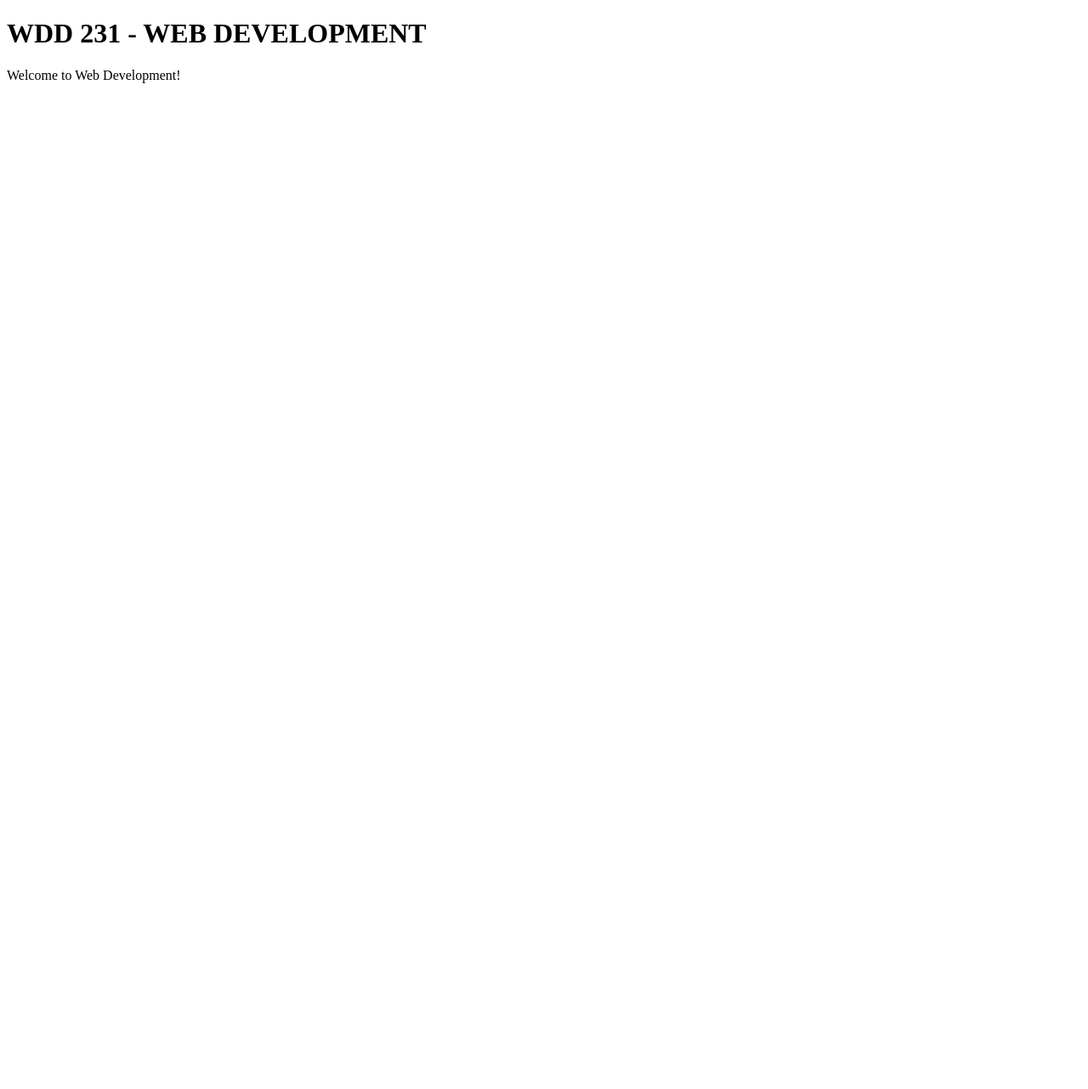
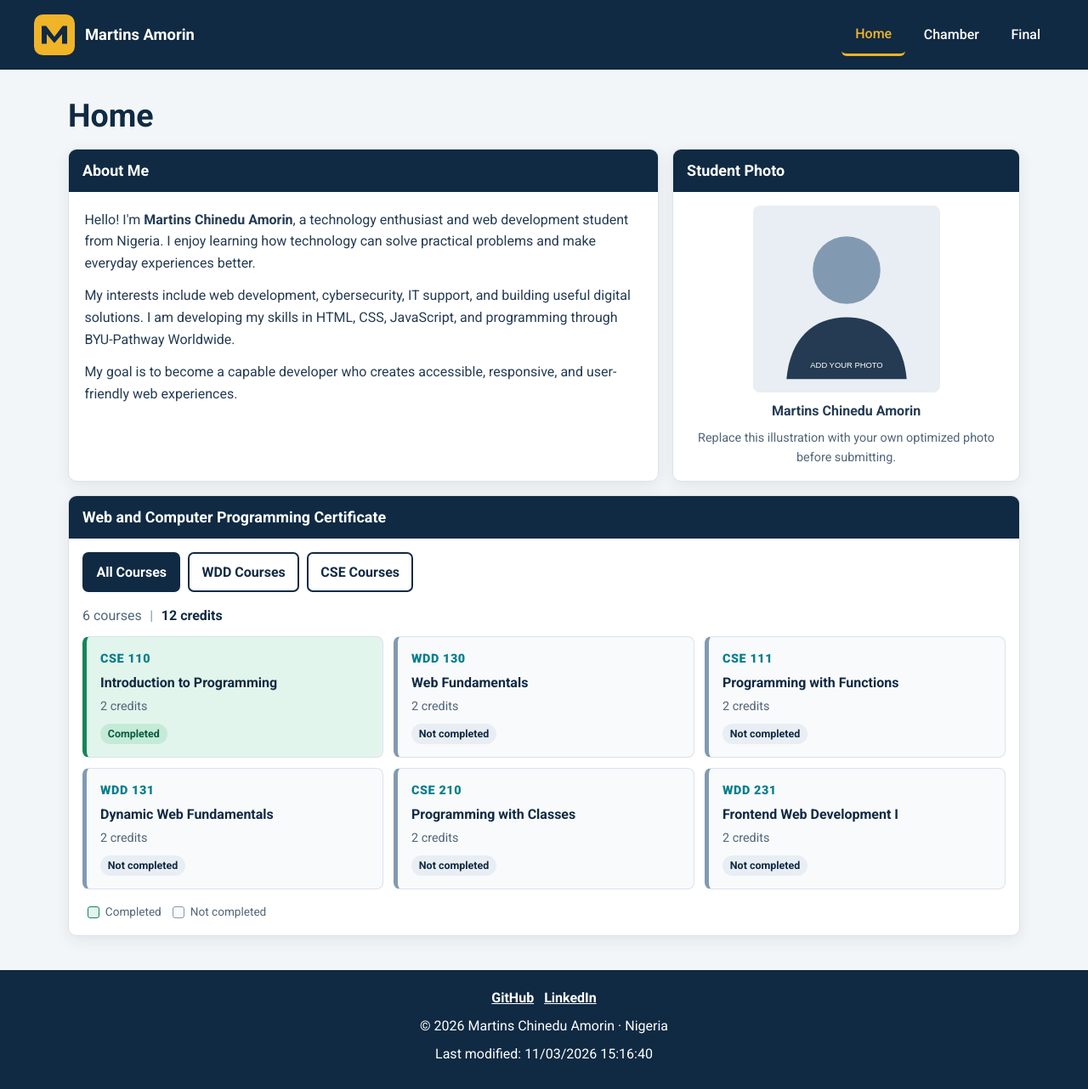
Before and after one commit to Iamfemimorin/wdd231, a plain HTML site: page index.html in a window 1280 px wide. Shown: the whole page at 85% size. Before the commit the page ends 800 px from the top, so only its background shows below. Drawn offline with Linux system fonts and the light colour scheme.

Commit message:
assignment week 1

```diff
--- a/index.html
+++ b/index.html
@@ -1,12 +1,80 @@
 <!DOCTYPE html>
 <html lang="en">
 <head>
-    <meta charset="UTF-8">
-    <meta name="viewport" content="width=device-width, initial-scale=1.0">
-    <title>WDD 231 - WEB DEVELOPMENT</title>
+  <meta charset="UTF-8">
+  <meta name="viewport" content="width=device-width, initial-scale=1.0">
+  <meta name="description" content="Martins Amorin's WDD 231 course home page, with an introduction and interactive Web and Computer Programming certificate courses.">
+  <meta name="author" content="Martins Chinedu Amorin">
+  <meta name="theme-color" content="#102a43">
+  <title>Home | Martins Amorin | WDD 231</title>
+  <link rel="icon" href="images/logo.svg" type="image/svg+xml">
+  <link rel="preconnect" href="https://fonts.googleapis.com">
+  <link rel="preconnect" href="https://fonts.gstatic.com" crossorigin>
+  <link href="https://fonts.googleapis.com/css2?family=Roboto:wght@400;500;700;900&display=swap" rel="stylesheet">
+  <link rel="stylesheet" href="styles/small.css">
+  <link rel="stylesheet" href="styles/larger.css">
+  <script src="scripts/navigation.js" defer></script>
+  <script src="scripts/date.js" defer></script>
+  <script src="scripts/courses.js" defer></script>
 </head>
 <body>
-    <h1>WDD 231 - WEB DEVELOPMENT</h1>
-    <p>Welcome to Web Development!</p>
+  <a class="skip-link" href="#main-content">Skip to main content</a>
+  <header class="site-header">
+    <div class="identity">
+      <img src="images/logo.svg" alt="" width="48" height="48">
+      <span>Martins Amorin</span>
+    </div>
+    <button class="menu-button" id="menu-button" type="button" aria-label="Open navigation menu" aria-expanded="false" aria-controls="primary-nav">
+      <span class="menu-icon" aria-hidden="true"></span>
+    </button>
+    <nav class="primary-nav" id="primary-nav" aria-label="Main navigation">
+      <a href="index.html" aria-current="page">Home</a>
+      <a href="chamber/index.html">Chamber</a>
+      <a href="final/index.html">Final</a>
+    </nav>
+  </header>
+
+  <main id="main-content" class="page-container">
+    <h1>Home</h1>
+    <div class="intro-grid">
+      <section class="panel about-panel">
+        <h2>About Me</h2>
+        <div class="panel-content">
+          <p>Hello! I'm <strong>Martins Chinedu Amorin</strong>, a technology enthusiast and web development student from Nigeria. I enjoy learning how technology can solve practical problems and make everyday experiences better.</p>
+          <p>My interests include web development, cybersecurity, IT support, and building useful digital solutions. I am developing my skills in HTML, CSS, JavaScript, and programming through BYU-Pathway Worldwide.</p>
+          <p>My goal is to become a capable developer who creates accessible, responsive, and user-friendly web experiences.</p>
+        </div>
+      </section>
+      <section class="panel photo-panel">
+        <h2>Student Photo</h2>
+        <figure class="profile-figure">
+          <img src="images/profile-placeholder.svg" alt="Illustrated profile placeholder for Martins Amorin" width="420" height="420">
+          <figcaption>Martins Chinedu Amorin</figcaption>
+        </figure>
+        <p class="photo-note">Replace this illustration with your own optimized photo before submitting.</p>
+      </section>
+    </div>
+
+    <section class="panel certificate-panel">
+      <h2>Web and Computer Programming Certificate</h2>
+      <div class="course-controls" aria-label="Filter certificate courses">
+        <button class="filter-button active" type="button" data-filter="all" aria-pressed="true">All Courses</button>
+        <button class="filter-button" type="button" data-filter="WDD" aria-pressed="false">WDD Courses</button>
+        <button class="filter-button" type="button" data-filter="CSE" aria-pressed="false">CSE Courses</button>
+      </div>
+      <p class="course-summary" aria-live="polite"><span id="course-count">Loading courses…</span><span class="summary-divider">|</span><strong id="credit-total">0 credits</strong></p>
+      <div id="course-list" class="course-grid" aria-live="polite"></div>
+      <p class="completion-key"><span class="key-swatch completed-swatch"></span> Completed <span class="key-swatch pending-swatch"></span> Not completed</p>
+    </section>
+  </main>
+
+  <footer class="site-footer">
+    <div class="social-links" aria-label="Social media links">
+      <a href="https://github.com/" target="_blank" rel="noopener noreferrer">GitHub</a>
+      <a href="https://www.linkedin.com/in/martins-amorin/" target="_blank" rel="noopener noreferrer">LinkedIn</a>
+    </div>
+    <p>© <span id="currentyear"></span> Martins Chinedu Amorin · Nigeria</p>
+    <p>Last modified: <span id="lastModified"></span></p>
+  </footer>
 </body>
 </html>
--- /dev/null
+++ b/scripts/courses.js
@@ -0,0 +1,68 @@
+/*
+ * WDD 231 course list.
+ * Confirm the official course titles/credits against the course-provided
+ * courses.js file. Set completed:true only for courses you have personally
+ * completed. Based on prior coursework, CSE 110 and WDD 131 are marked true;
+ * edit these values if your actual completion record differs.
+ */
+const courses = [
+  { subject: "CSE", number: 110, title: "Introduction to Programming", credits: 2, completed: true },
+  { subject: "WDD", number: 130, title: "Web Fundamentals", credits: 2, completed: false },
+  { subject: "CSE", number: 111, title: "Programming with Functions", credits: 2, completed: false },
+  { subject: "WDD", number: 131, title: "Dynamic Web Fundamentals", credits: 2, completed: false },
+  { subject: "CSE", number: 210, title: "Programming with Classes", credits: 2, completed: false },
+  { subject: "WDD", number: 231, title: "Frontend Web Development I", credits: 2, completed: false }
+];
+
+const courseList = document.querySelector("#course-list");
+const courseCount = document.querySelector("#course-count");
+const creditTotal = document.querySelector("#credit-total");
+const filterButtons = document.querySelectorAll("[data-filter]");
+
+function displayCourses(filter = "all") {
+  const visibleCourses = filter === "all"
+    ? courses
+    : courses.filter((course) => course.subject === filter);
+
+  courseList.innerHTML = "";
+
+  visibleCourses.forEach((course) => {
+    const card = document.createElement("article");
+    card.className = course.completed ? "course-card completed" : "course-card";
+
+    const code = document.createElement("p");
+    code.className = "course-code";
+    code.textContent = `${course.subject} ${course.number}`;
+
+    const title = document.createElement("h3");
+    title.textContent = course.title;
+
+    const credits = document.createElement("p");
+    credits.className = "course-meta";
+    credits.textContent = `${course.credits} credits`;
+
+    const status = document.createElement("span");
+    status.className = "course-status";
+    status.textContent = course.completed ? "Completed" : "Not completed";
+
+    card.append(code, title, credits, status);
+    courseList.append(card);
+  });
+
+  const creditsShown = visibleCourses.reduce((total, course) => total + course.credits, 0);
+  courseCount.textContent = `${visibleCourses.length} ${visibleCourses.length === 1 ? "course" : "courses"}`;
+  creditTotal.textContent = `${creditsShown} ${creditsShown === 1 ? "credit" : "credits"}`;
+}
+
+filterButtons.forEach((button) => {
+  button.addEventListener("click", () => {
+    filterButtons.forEach((item) => {
+      const selected = item === button;
+      item.classList.toggle("active", selected);
+      item.setAttribute("aria-pressed", String(selected));
+    });
+    displayCourses(button.dataset.filter);
+  });
+});
+
+displayCourses();
--- /dev/null
+++ b/scripts/date.js
@@ -0,0 +1,9 @@
+const currentYear = document.querySelector("#currentyear");
+const lastModified = document.querySelector("#lastModified");
+
+if (currentYear) {
+  currentYear.textContent = new Date().getFullYear();
+}
+if (lastModified) {
+  lastModified.textContent = document.lastModified;
+}
--- /dev/null
+++ b/styles/larger.css
@@ -0,0 +1,18 @@
+/* Wider-screen layout */
+@media (min-width: 700px) {
+  .site-header { min-height: 82px; }
+  .menu-button { display: none; }
+  .primary-nav { position: static; display: flex; align-items: stretch; gap: .35rem; background: transparent; }
+  .primary-nav.open { flex-direction: row; }
+  .primary-nav a { display: flex; align-items: center; padding: .65rem 1rem; border: 0; border-radius: 6px; }
+  .primary-nav a:hover { background: #36536f; color: white; }
+  .primary-nav a[aria-current="page"] { border-left: 0; border-bottom: 3px solid var(--gold); color: var(--gold); }
+  .intro-grid { grid-template-columns: minmax(0, 1.7fr) minmax(240px, 1fr); align-items: stretch; }
+  .about-panel, .photo-panel { min-height: 100%; }
+  .profile-figure { width: min(220px, 80%); }
+  .course-grid { grid-template-columns: repeat(2, minmax(0, 1fr)); }
+}
+@media (min-width: 1000px) {
+  .course-grid { grid-template-columns: repeat(3, minmax(0, 1fr)); }
+  .page-container { margin-top: 2rem; }
+}
--- /dev/null
+++ b/styles/small.css
@@ -0,0 +1,73 @@
+/* Mobile-first styles for WDD 231 */
+:root {
+  --navy: #102a43;
+  --navy-light: #243b53;
+  --teal: #087e8b;
+  --gold: #f0b429;
+  --page: #f3f6f8;
+  --surface: #ffffff;
+  --text: #243b53;
+  --muted: #526579;
+  --border: #d9e2ec;
+  --complete: #e2f5ec;
+  --complete-border: #16845b;
+  --shadow: 0 5px 18px rgba(16, 42, 67, .08);
+}
+* { box-sizing: border-box; }
+body { margin: 0; min-width: 320px; background: var(--page); color: var(--text); font-family: "Roboto", Arial, sans-serif; line-height: 1.6; }
+a { color: #06616b; }
+a:focus-visible, button:focus-visible { outline: 3px solid var(--gold); outline-offset: 3px; }
+.skip-link { position: absolute; left: -9999px; top: 0; z-index: 20; background: white; color: var(--navy); padding: .7rem 1rem; }
+.skip-link:focus { left: .75rem; top: .75rem; }
+.site-header { min-height: 76px; padding: .8rem clamp(1rem, 4vw, 2.5rem); display: flex; align-items: center; justify-content: space-between; position: relative; background: var(--navy); color: white; }
+.identity { display: flex; align-items: center; gap: .75rem; font-size: 1.15rem; font-weight: 700; }
+.identity img { display: block; }
+.menu-button { display: grid; place-items: center; width: 44px; height: 44px; border: 1px solid #a9bac9; border-radius: 8px; background: transparent; cursor: pointer; }
+.menu-icon, .menu-icon::before, .menu-icon::after { display: block; width: 21px; height: 2px; background: white; content: ""; transition: transform .2s ease, opacity .2s ease; }
+.menu-icon { position: relative; }
+.menu-icon::before { position: absolute; top: -7px; }
+.menu-icon::after { position: absolute; top: 7px; }
+.menu-button[aria-expanded="true"] .menu-icon { background: transparent; }
+.menu-button[aria-expanded="true"] .menu-icon::before { transform: translateY(7px) rotate(45deg); }
+.menu-button[aria-expanded="true"] .menu-icon::after { transform: translateY(-7px) rotate(-45deg); }
+.primary-nav { display: none; position: absolute; z-index: 10; top: 100%; left: 0; right: 0; background: var(--navy-light); }
+.primary-nav.open { display: flex; flex-direction: column; }
+.primary-nav a { color: white; text-decoration: none; padding: .9rem 1.25rem; border-top: 1px solid #526579; font-weight: 500; }
+.primary-nav a[aria-current="page"] { color: var(--gold); border-left: 4px solid var(--gold); }
+.page-container { width: min(1120px, calc(100% - 2rem)); margin: 1.5rem auto 2.5rem; }
+h1 { color: var(--navy); font-size: clamp(1.8rem, 5vw, 2.35rem); margin: 0 0 1rem; line-height: 1.2; }
+h2 { margin: 0; padding: .8rem 1rem; color: white; background: var(--navy); font-size: 1.12rem; line-height: 1.35; }
+.intro-grid { display: grid; grid-template-columns: 1fr; gap: 1rem; }
+.panel { min-width: 0; overflow: hidden; background: var(--surface); border: 1px solid var(--border); border-radius: 10px; box-shadow: var(--shadow); }
+.panel-content { padding: .45rem 1.15rem 1rem; }
+.panel-content p { margin: .8rem 0; }
+.profile-figure { width: min(230px, 75%); margin: 1rem auto .4rem; text-align: center; }
+.profile-figure img { display: block; width: 100%; height: auto; aspect-ratio: 1; object-fit: cover; border-radius: 8px; background: #e8eef3; }
+.profile-figure figcaption { margin-top: .55rem; font-weight: 700; }
+.photo-note { margin: .5rem 1rem 1rem; color: var(--muted); font-size: .9rem; text-align: center; }
+.certificate-panel { margin-top: 1rem; padding-bottom: 1rem; }
+.course-controls { display: flex; flex-wrap: wrap; gap: .55rem; padding: 1rem 1rem .2rem; }
+.filter-button { min-height: 42px; padding: .55rem .9rem; border: 2px solid var(--navy); border-radius: 7px; background: white; color: var(--navy); font: inherit; font-weight: 700; cursor: pointer; }
+.filter-button:hover { background: #e8f3f5; }
+.filter-button.active { background: var(--navy); color: white; }
+.course-summary { display: flex; flex-wrap: wrap; gap: .6rem; align-items: center; margin: .7rem 1rem; color: var(--muted); }
+.course-summary strong { color: var(--navy); }
+.summary-divider { color: #829ab1; }
+.course-grid { display: grid; grid-template-columns: 1fr; gap: .75rem; padding: 0 1rem; }
+.course-card { min-width: 0; display: flex; flex-direction: column; justify-content: space-between; gap: .35rem; padding: .9rem 1rem; border: 1px solid var(--border); border-left: 5px solid #829ab1; border-radius: 8px; background: #f8fafc; }
+.course-card.completed { border-left-color: var(--complete-border); background: var(--complete); }
+.course-code { margin: 0; color: var(--teal); font-size: .9rem; font-weight: 900; letter-spacing: .04em; }
+.course-card h3 { margin: 0; color: var(--navy); font-size: 1rem; line-height: 1.35; }
+.course-meta { margin: 0; color: var(--muted); font-size: .9rem; }
+.course-status { align-self: flex-start; margin-top: .2rem; padding: .15rem .55rem; border-radius: 20px; background: #e8eef3; color: var(--navy); font-size: .78rem; font-weight: 700; }
+.completed .course-status { background: #c5ead8; color: #075c3c; }
+.completion-key { display: flex; flex-wrap: wrap; align-items: center; gap: .45rem; margin: 1rem 1rem 0; color: var(--muted); font-size: .85rem; }
+.key-swatch { width: 14px; height: 14px; border: 1px solid #829ab1; border-radius: 3px; }
+.completed-swatch { margin-left: .35rem; border-color: var(--complete-border); background: var(--complete); }
+.pending-swatch { margin-left: .35rem; background: #f8fafc; }
+.site-footer { padding: 1.3rem 1rem; background: var(--navy); color: white; text-align: center; }
+.site-footer p { margin: .45rem 0; }
+.social-links { display: flex; flex-wrap: wrap; justify-content: center; gap: .75rem; }
+.social-links a { color: white; font-weight: 700; }
+.modified { color: #d9e2ec; font-size: .9rem; overflow-wrap: anywhere; }
+@media (prefers-reduced-motion: reduce) { *, *::before, *::after { scroll-behavior: auto !important; transition-duration: .01ms !important; } }
```
Also changed, not shown: scripts/navigation.js (added, +19 -0 lines), README.txt (added), images/logo.svg (added), images/profile-placeholder.svg (added).
